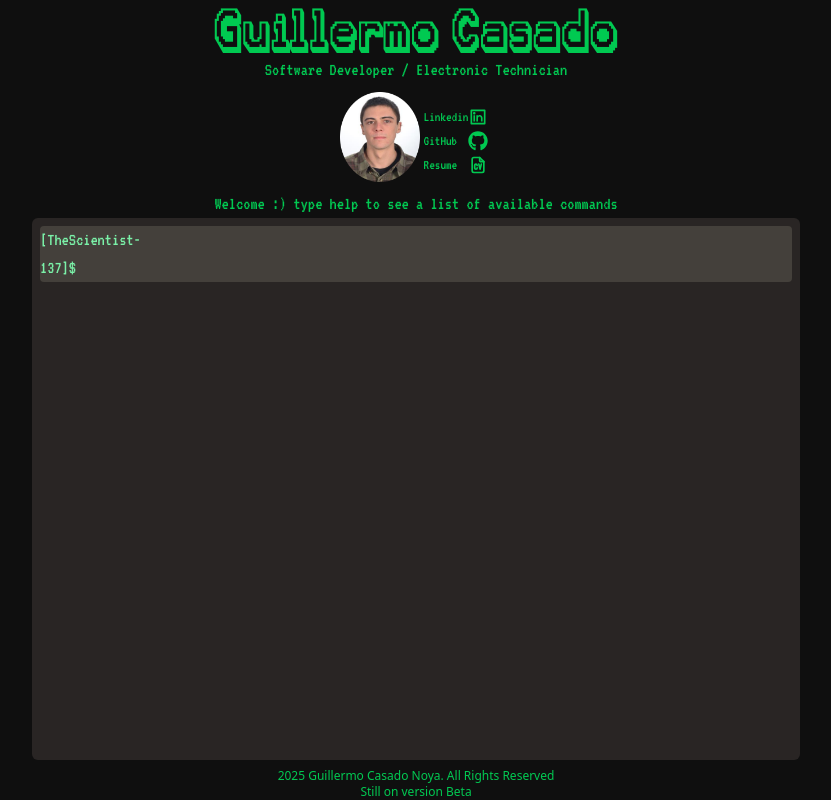
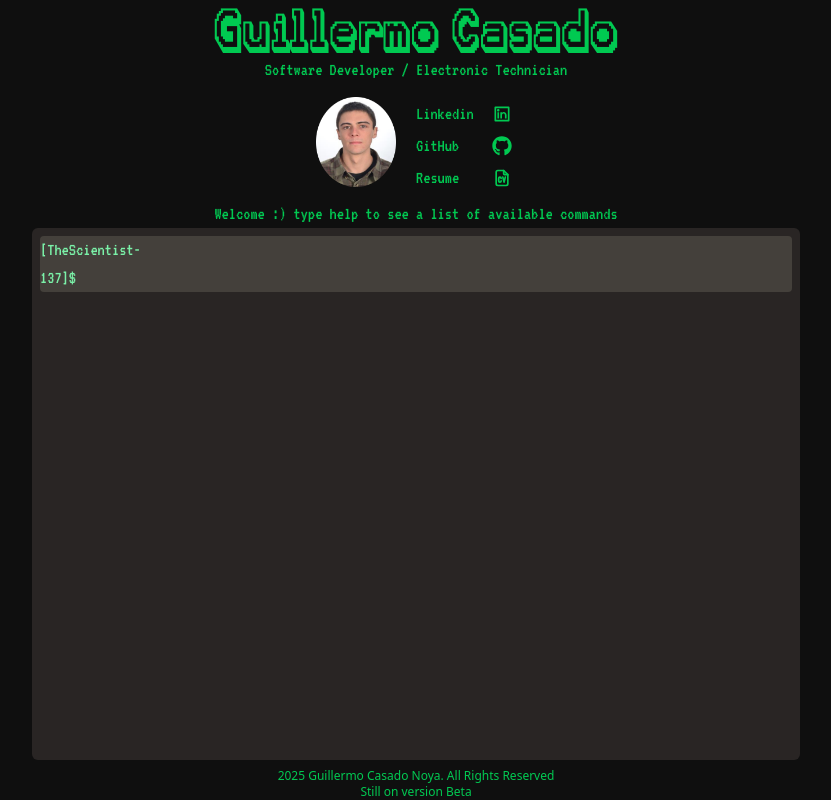
Before and after one commit to TheScientist137/portfolio-2025, a React (Vite) app: page / in a window 1280 px wide. Shown: the whole page, without its empty margins (224-1055 px from the left). Built offline with nearby package versions, Linux system fonts and the light colour scheme.

Commit message:
layout changes -- responsive text and gaps

```diff
--- a/src/components/Output.tsx
+++ b/src/components/Output.tsx
@@ -11,7 +11,7 @@ export default function Output({ outputLine }: props) {
  // Si es un string, representa un comando ingresado por el usuario
  if (typeof outputLine === "string") {
   if (outputLine.startsWith("Command not found")) {
-   return <p className="text-red-400 text-md md:text-lg">{outputLine}</p>; // Sin prompt, en rojo
+   return <p className="pl-2 text-red-400 text-md md:text-lg">{outputLine}</p>; // Sin prompt, en rojo
   }
 
   return (
--- a/src/components/Presentation.tsx
+++ b/src/components/Presentation.tsx
@@ -14,26 +14,26 @@ export default function Presentation() {
    </div>
 
    {/* Image - Resume Container (refactor */}
-   <div className='my-2 flex items-center'>
+   <div className='my-2 flex items-center gap-4 md:gap-4'>
     <img src={image} alt="Guillermo Casado Noya" className="w-[80px] h[92px]" />
 
-    <div className="pt-2 px-1 flex flex-col gap-1 text-sm font-retroFont">
+    <div className="pt-2 px-1 flex flex-col gap-1 text-sm md:text-lg font-retroFont">
      <a
       href="https://www.linkedin.com/in/guillermo-casado-noya-209b45268/"
       target="_blank" rel="noreferrer"
-      className="flex justify-between items-center hover:text-blue-600">
+      className="flex justify-between items-center hover:text-blue-600 w-20 md:w-24">
       <span className='hover:underline'>Linkedin</span> <RiLinkedinBoxLine className='h-5 w-5' />
      </a>
      <a
       href="https://github.com/TheScientist137"
       target="_blank" rel="noreferrer"
-      className="flex justify-between items-center hover:text-blue-600">
+      className="flex justify-between items-center hover:text-blue-600 w-20 md:w-24">
       <span className='hover:underline'>GitHub</span> <FaGithub className='h-5 w-5' />
      </a>
      <a
       href="curriculum-2025.pdf"
       target="_blank" rel="noreferrer"
-      className="flex justify-between items-center hover:text-blue-600">
+      className="flex justify-between items-center hover:text-blue-600 w-20 md:w-24">
       <span className='hover:underline'>Resume</span> <TbFileCv className='h-5 w-5' />
      </a>
     </div>
```
